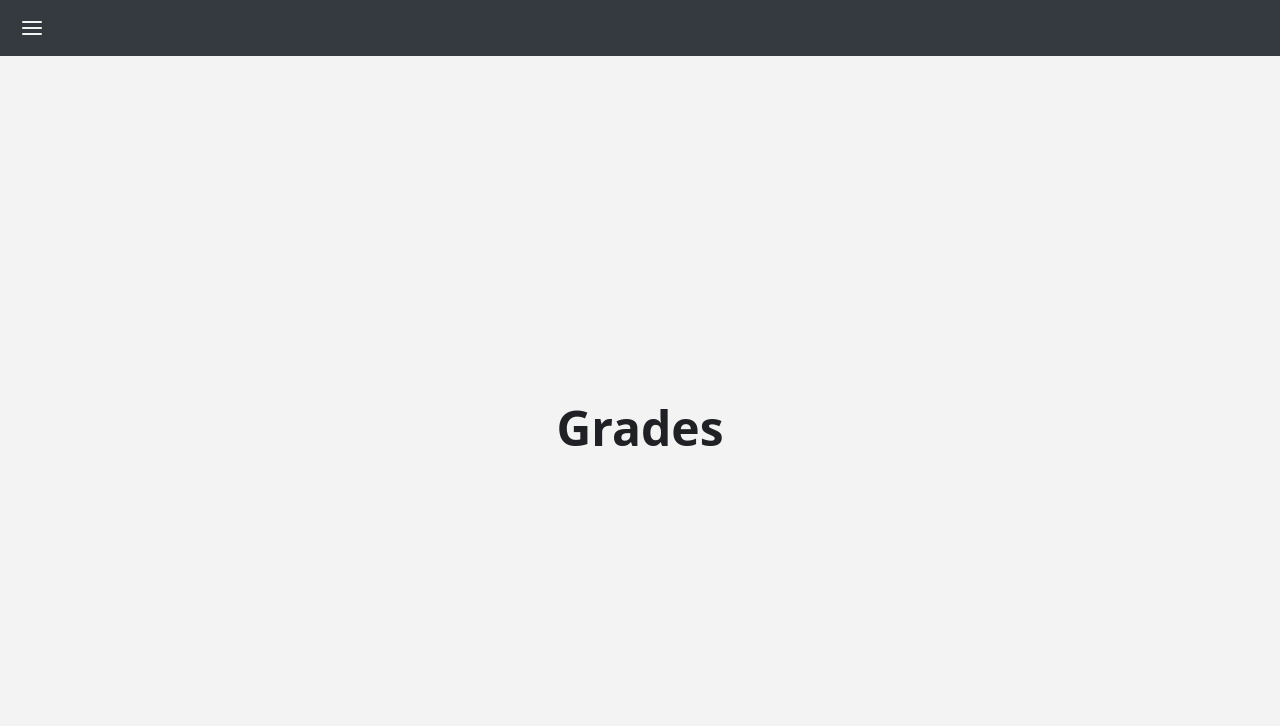
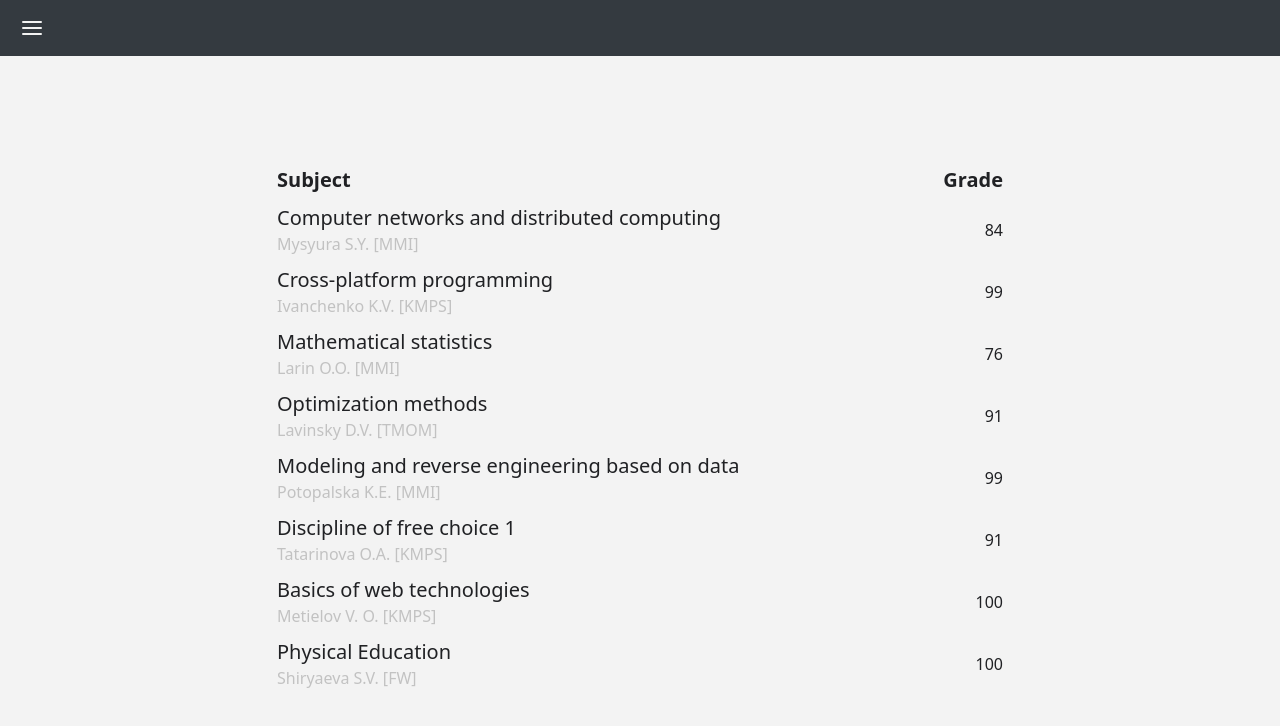
Before and after one commit to Pasichnichenkoilya/studcab2.0, a React (Vite) app in the folder studcab-project/: page /grades in a window 1280 px wide. Shown: the top 726 px of the page. Built offline with nearby package versions, Linux system fonts and the light colour scheme.

Commit message:
Add grades page

```diff
--- a/studcab-project/src/pages/GradesPage.tsx
+++ b/studcab-project/src/pages/GradesPage.tsx
@@ -1,7 +1,68 @@
 const GradesPage = () => {
+  const grades = [
+    {
+      subject: "Computer networks and distributed computing",
+      teacher: "Mysyura S.Y. [MMI]",
+      grade: 84,
+    },
+    {
+      subject: "Cross-platform programming",
+      teacher: "Ivanchenko K.V. [KMPS]",
+      grade: 99,
+    },
+    {
+      subject: "Mathematical statistics",
+      teacher: "Larin O.O. [MMI]",
+      grade: 76,
+    },
+    {
+      subject: "Optimization methods",
+      teacher: "Lavinsky D.V. [TMOM]",
+      grade: 91,
+    },
+    {
+      subject: "Modeling and reverse engineering based on data",
+      teacher: "Potopalska K.E. [MMI]",
+      grade: 99,
+    },
+    {
+      subject: "Discipline of free choice 1",
+      teacher: "Tatarinova O.A. [KMPS]",
+      grade: 91,
+    },
+    {
+      subject: "Basics of web technologies",
+      teacher: "Metielov V. O. [KMPS]",
+      grade: 100,
+    },
+    {
+      subject: "Physical Education",
+      teacher: "Shiryaeva S.V. [FW]",
+      grade: 100,
+    },
+  ];
+
   return (
-    <div className="flex items-center justify-center w-full h-full font-semibold">
-      <p className="text-5xl">Grades</p>
+    <div className="w-full h-full max-w-[48rem] mx-auto">
+      <table className="flex flex-col justify-center w-full h-full gap-5 overflow-y-auto">
+        <tbody>
+          <tr className="flex items-center justify-between px-5 py-1 text-xl font-semibold">
+            <td>Subject</td>
+            <td>Grade</td>
+          </tr>
+          {grades.map((item, index) => (
+            <tr
+              key={index}
+              className="flex items-center justify-between px-5 py-1 rounded-md sm:hover:bg-soft-black-hover-200">
+              <td>
+                <p className="text-xl">{item.subject}</p>
+                <p className="text-soft-white-hover-200">{item.teacher}</p>
+              </td>
+              <td>{item.grade}</td>
+            </tr>
+          ))}
+        </tbody>
+      </table>
     </div>
   );
 };
```
